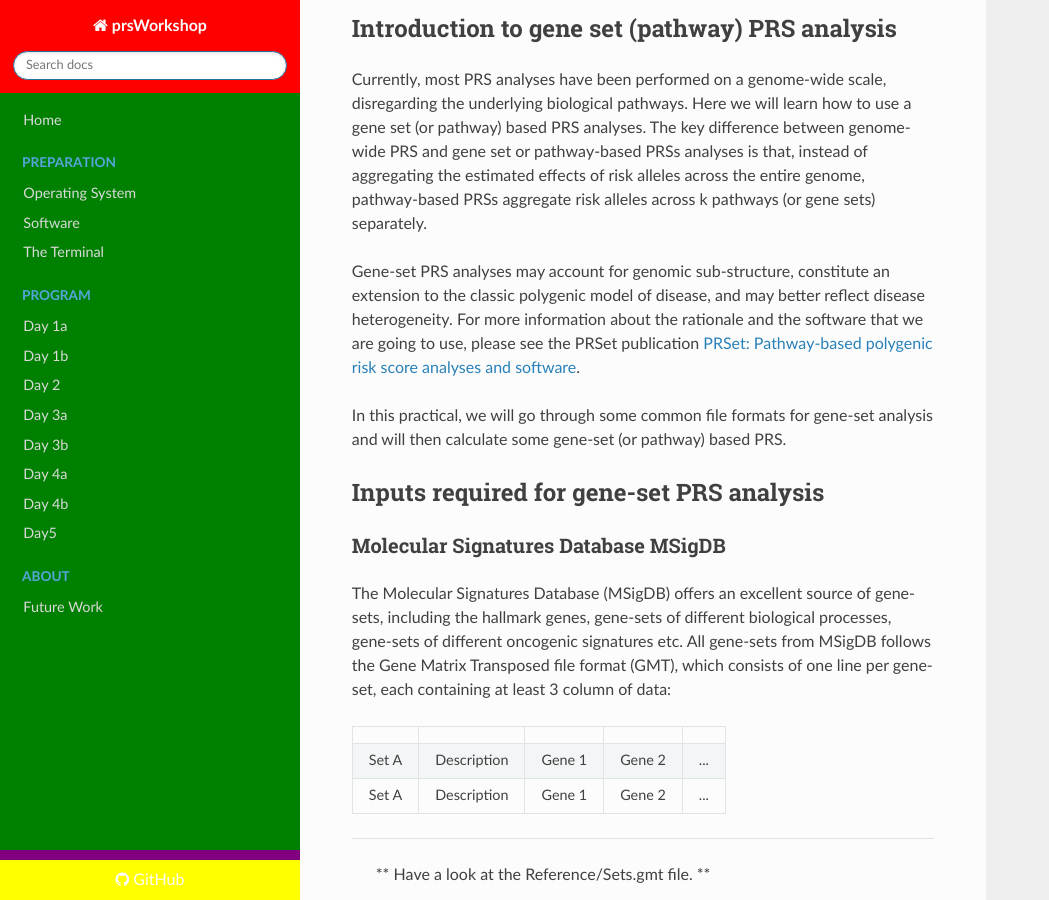
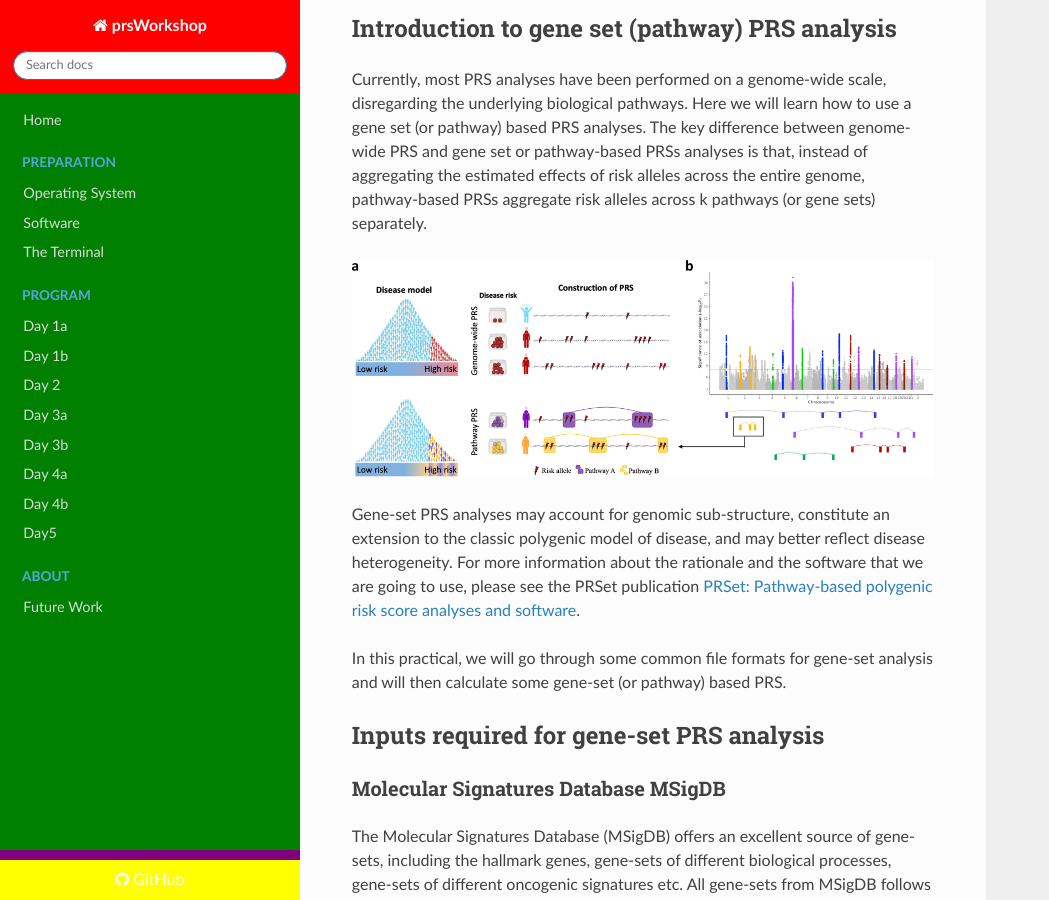
Before and after one commit to tadesouaiaia/prsWorkshop-website, an MkDocs documentation site: the page built from docs/Day2b.docx.md, in a window 1280 px wide and 900 px high, scrolled down 1400 px. Shown: the whole window, without its empty margins (0-1049 px from the left). Built offline with MkDocs 1.6.1, drawn with Linux system fonts in a browser that asks for light colours; nearby versions of some CDN libraries; comment, search, counter and statistics services are not loaded.

Commit message:
Adds pathwayPRS image

```diff
--- a/docs/Day2b.docx.md
+++ b/docs/Day2b.docx.md
@@ -46,6 +46,8 @@ Additionally, to perform gene-set level analyses, information about the genomic
 
 ## Introduction to gene set (pathway) PRS analysis
 Currently, most PRS analyses have been performed on a genome-wide scale, disregarding the underlying biological pathways. Here we will learn how to use a gene set (or pathway) based PRS analyses. The key difference between genome-wide PRS and gene set or pathway-based PRSs analyses is that, instead of aggregating the estimated effects of risk alleles across the entire genome, pathway-based PRSs aggregate risk alleles across k pathways (or gene sets) separately.
+
+![pathwayPRS](../images/pathwayPRS_overview.png)
 
 Gene-set PRS analyses may account for genomic sub-structure, constitute an extension to the classic polygenic model of disease, and may better reflect disease heterogeneity. For more information about the rationale and the software that we are going to use, please see the PRSet publication [PRSet: Pathway-based polygenic risk score analyses and software](https://doi.org/10.1371/journal.pgen.1010624).
 
```
